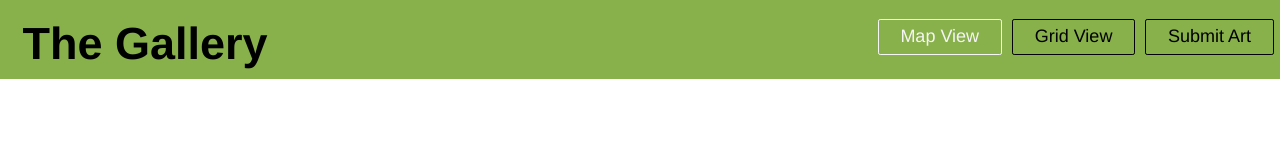
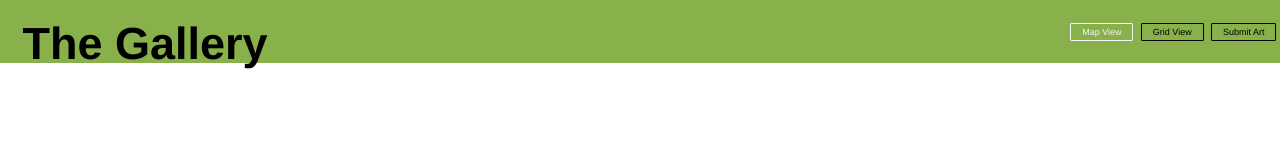
Before and after one commit to MackenzieMatscherz/faithful-office, a website: page code/HTML/map_view.html in a window 1280 px wide. Drawn offline with nearby package versions, Linux system fonts and the light colour scheme; some packages are replaced by stand-ins of ours.

Commit message:
Update general_css.css

```diff
--- a/code/CSS/general_css.css
+++ b/code/CSS/general_css.css
@@ -58,8 +58,11 @@ h2{
     background-color: WhiteSmoke;
 }
 
-@media only screen and (max-width: 1200px){
+@media only screen and (max-width: 2000px){
     .button{
-        font-size: 50%
+        font-size: 50%;
+    }
+    #selected{
+        font-size: 50%;
     }
 }
```
